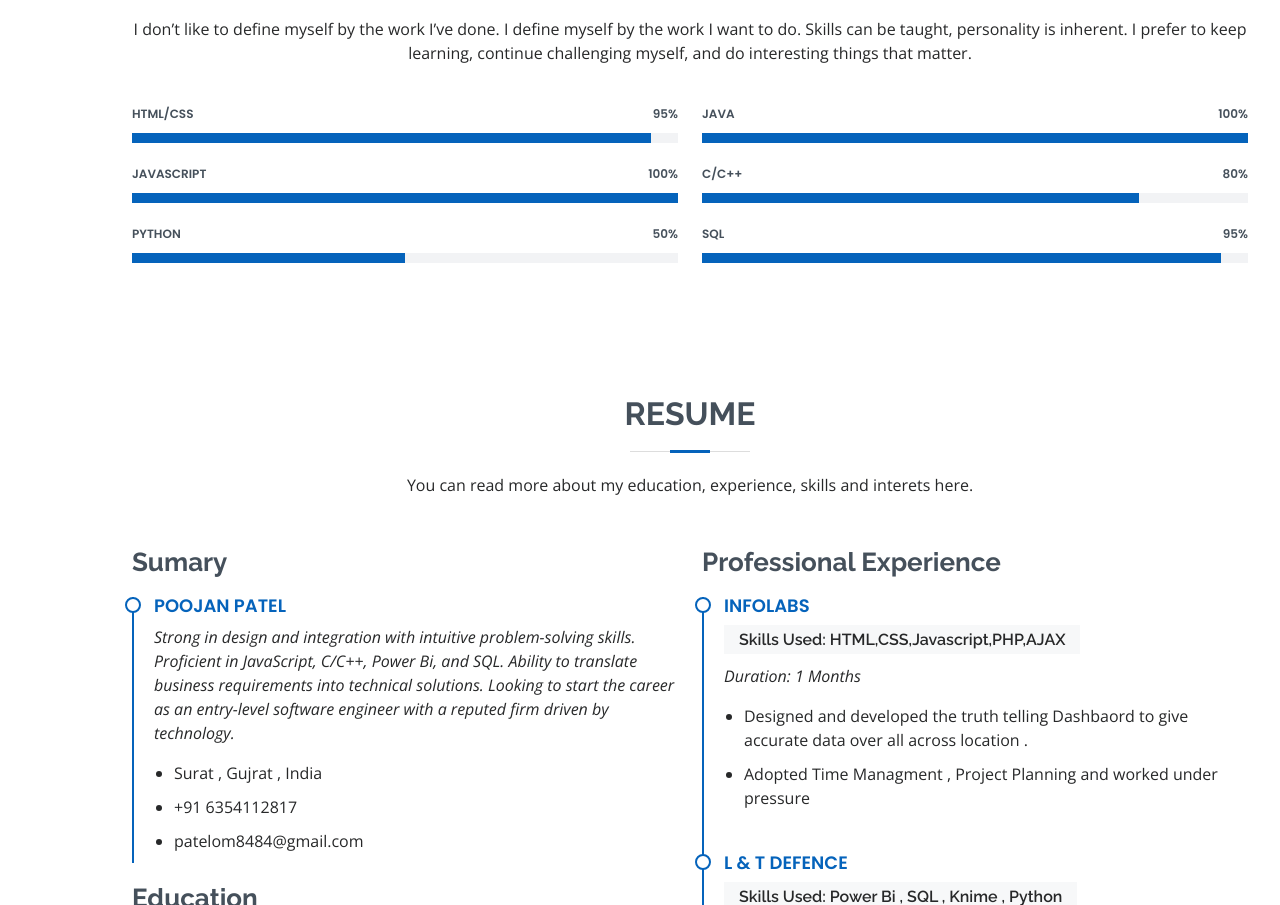
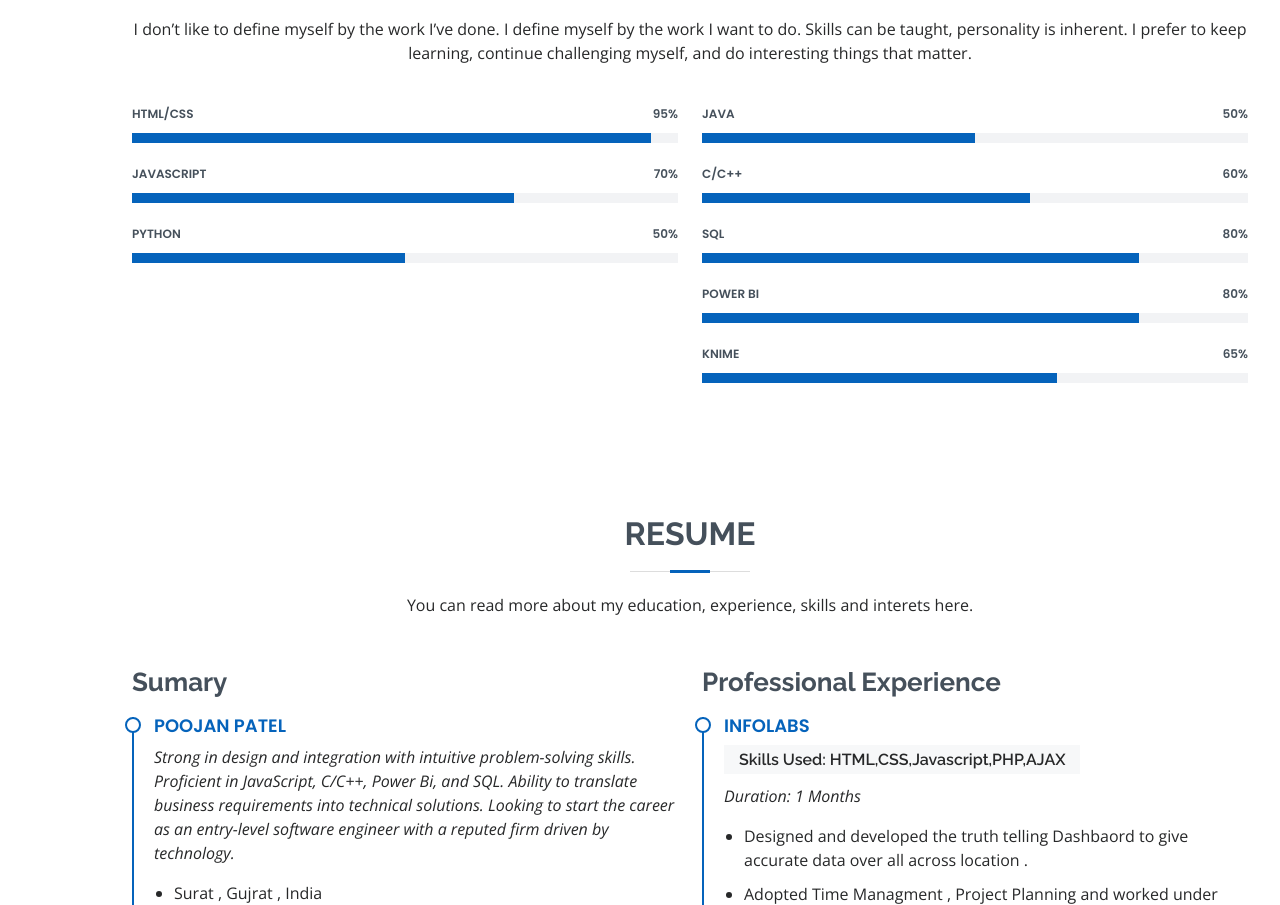
Before and after one commit to Poojan-8484/My-portfolio, a plain HTML site: page index.html in a window 1280 px wide. Shown: the part 2023-2928 px from the top of the page. Drawn offline with nearby package versions, Linux system fonts and the light colour scheme; files whose address does not match are found by name.

Commit message:
Update index.html

```diff
--- a/index.html
+++ b/index.html
@@ -221,9 +221,9 @@
             </div>
 
             <div class="progress">
-              <span class="skill">JavaScript <i class="val">100%</i></span>
+              <span class="skill">JavaScript <i class="val">70%</i></span>
               <div class="progress-bar-wrap">
-                <div class="progress-bar" role="progressbar" aria-valuenow="100" aria-valuemin="0" aria-valuemax="100">
+                <div class="progress-bar" role="progressbar" aria-valuenow="70" aria-valuemin="0" aria-valuemax="100">
                 </div>
               </div>
             </div>
@@ -241,25 +241,39 @@
           <div class="col-lg-6">
 
             <div class="progress">
-              <span class="skill">Java <i class="val">100%</i></span>
+              <span class="skill">Java <i class="val">50%</i></span>
               <div class="progress-bar-wrap">
-                <div class="progress-bar" role="progressbar" aria-valuenow="100" aria-valuemin="0" aria-valuemax="100">
+                <div class="progress-bar" role="progressbar" aria-valuenow="50" aria-valuemin="0" aria-valuemax="100">
                 </div>
               </div>
             </div>
 
             <div class="progress">
-              <span class="skill">C/C++ <i class="val">80%</i></span>
+              <span class="skill">C/C++ <i class="val">60%</i></span>
+              <div class="progress-bar-wrap">
+                <div class="progress-bar" role="progressbar" aria-valuenow="60" aria-valuemin="0" aria-valuemax="100">
+                </div>
+              </div>
+            </div>
+
+            <div class="progress">
+              <span class="skill">SQL <i class="val">80%</i></span>
               <div class="progress-bar-wrap">
                 <div class="progress-bar" role="progressbar" aria-valuenow="80" aria-valuemin="0" aria-valuemax="100">
                 </div>
               </div>
             </div>
-
             <div class="progress">
-              <span class="skill">SQL <i class="val">95%</i></span>
+              <span class="skill">Power Bi<i class="val">80%</i></span>
               <div class="progress-bar-wrap">
-                <div class="progress-bar" role="progressbar" aria-valuenow="95" aria-valuemin="0" aria-valuemax="100">
+                <div class="progress-bar" role="progressbar" aria-valuenow="80" aria-valuemin="0" aria-valuemax="100">
+                </div>
+              </div>
+            </div>
+            <div class="progress">
+              <span class="skill">Knime<i class="val">65%</i></span>
+              <div class="progress-bar-wrap">
+                <div class="progress-bar" role="progressbar" aria-valuenow="65" aria-valuemin="0" aria-valuemax="100">
                 </div>
               </div>
             </div>
```
